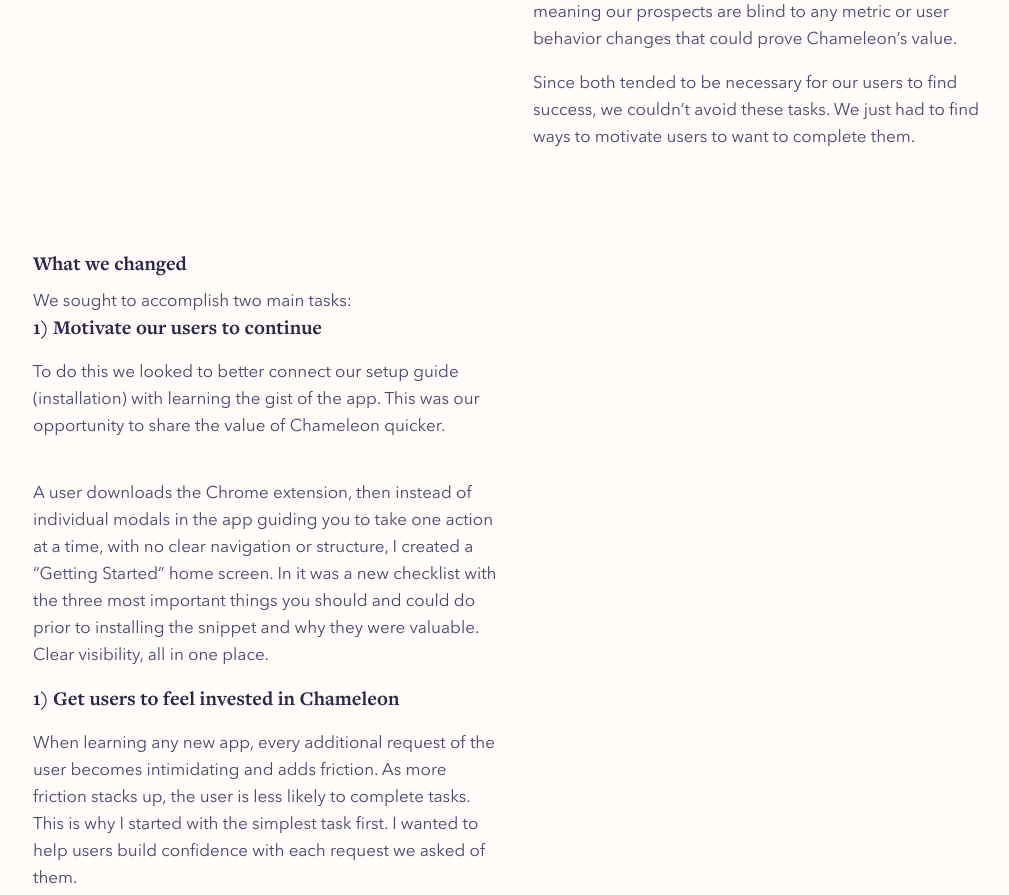
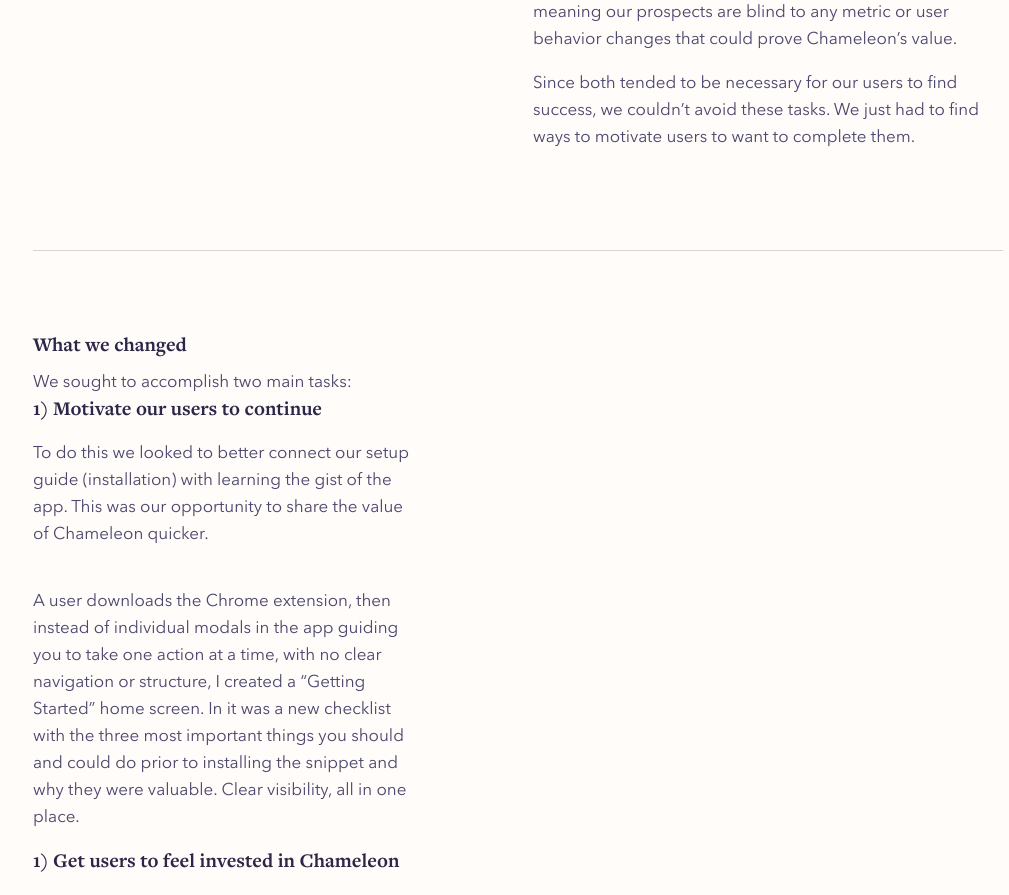
Before and after one commit to jessbottali/jessicabottali.com, a Jekyll site: the page built from projects/chameleon-onboarding/index.html, in a window 1280 px wide. Shown: the part 3381-4276 px from the top of the page, without its empty margins (122-1131 px from the left). Built offline with Jekyll 4.4.1, drawn with Linux system fonts in a browser that asks for light colours; comment, search, counter and statistics services are not loaded.

Commit message:
Update index.html

```diff
--- a/projects/chameleon-onboarding/index.html
+++ b/projects/chameleon-onboarding/index.html
@@ -91,8 +91,9 @@
     </div>
 </div>
 <div class="Container">
+  <hr />
   <div class="Grid gutters">
-    <div class="Grid-cell u-6of12"  style="line-height: 27px;">
+    <div class="Grid-cell u-5of12"  style="line-height: 27px;">
       <h2 class="ProjectImage-title m0 mb2">What we changed</h2>
 
       <p class="m0">We sought to accomplish two main tasks&#58; </p>
@@ -134,7 +135,3 @@
     </div>
   </div>
 </div>
-
-<div class="Container">
-  <img src="./images/using-the-design-guide@2x.png" class="ProjectImage" />
-</div>
```
